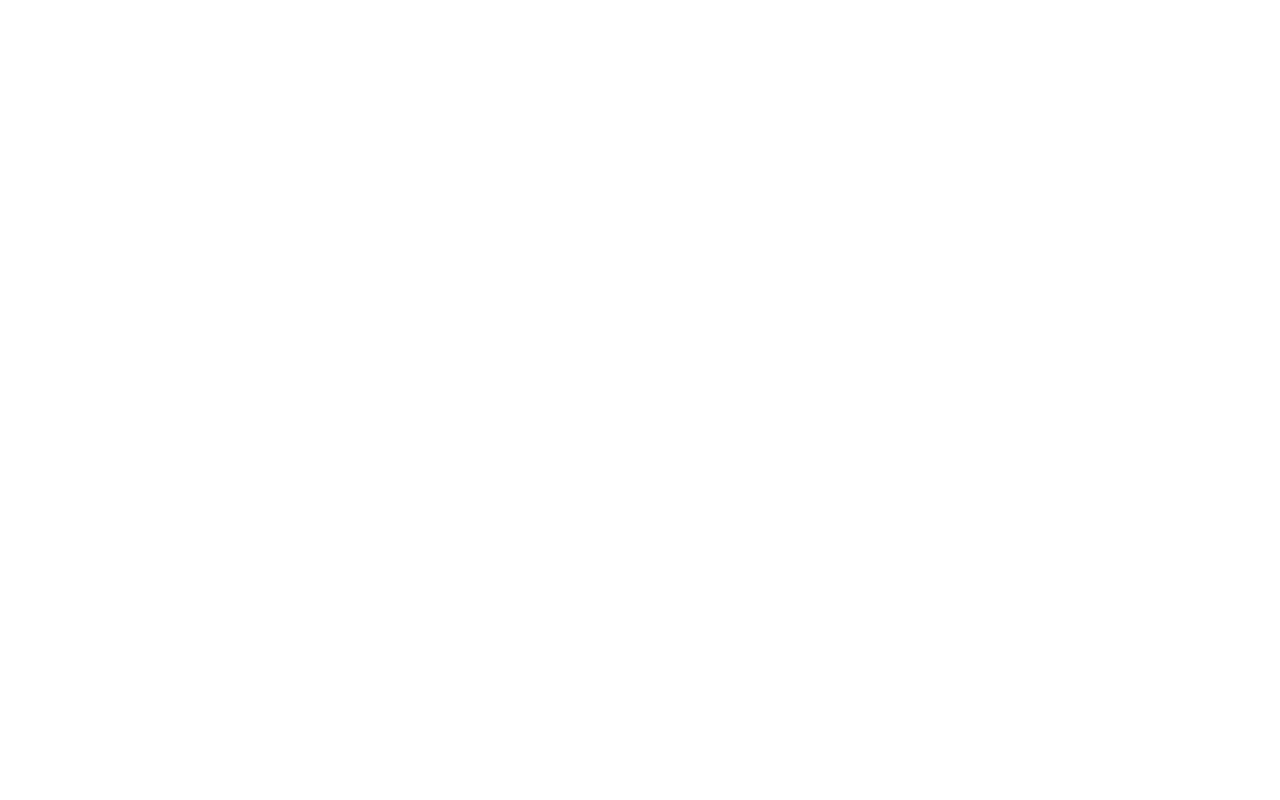
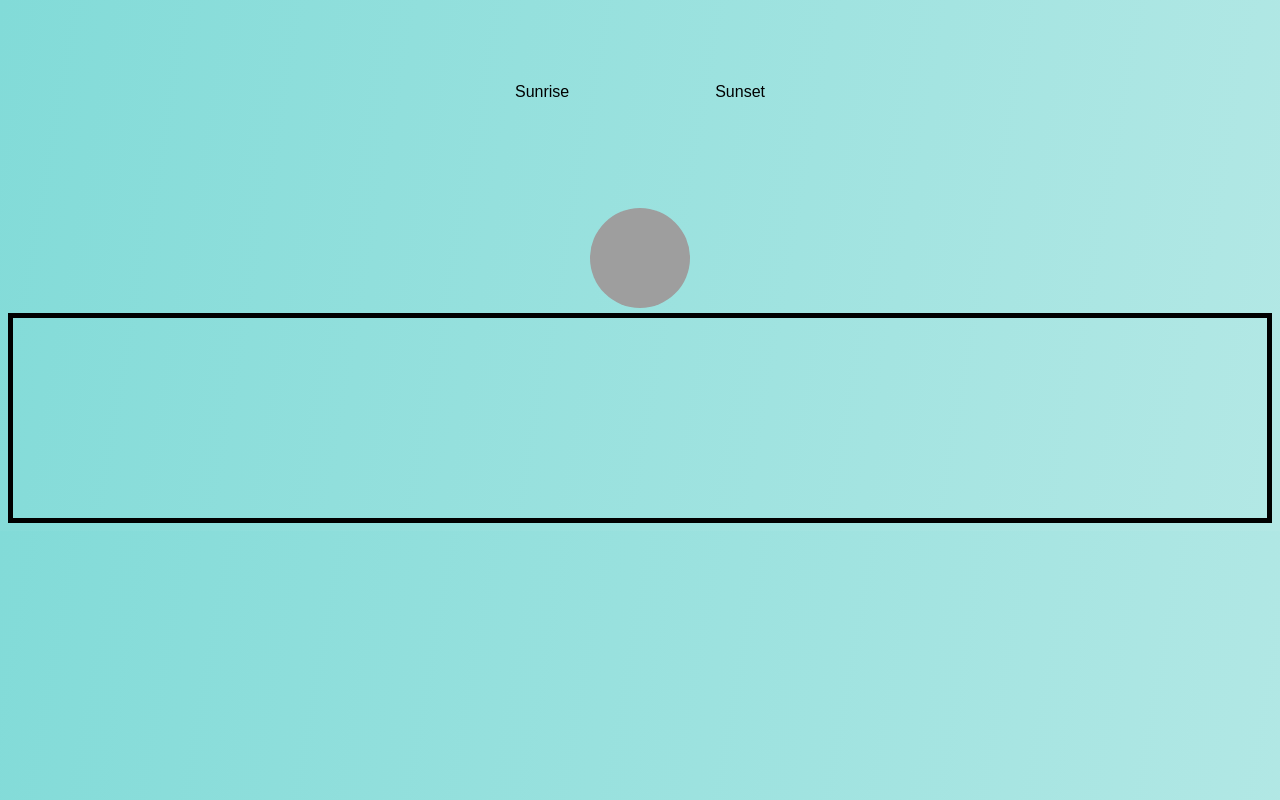
Before and after one commit to LukePadula/WeatherApp, a plain HTML site: page index.html in a window 1280 px wide. Drawn offline with nearby package versions, Linux system fonts and the light colour scheme; grey boxes are pictures that could not be loaded; a web font is replaced by a local one.

Commit message:
2nd commit

```diff
--- a/index.html
+++ b/index.html
@@ -7,7 +7,46 @@
     <link rel="stylesheet" href="style.css" />
     <script src="https://cdn.jsdelivr.net/npm/axios/dist/axios.min.js"></script>
     <script async defer type="module" src="index.js"></script>
+    <link rel="preconnect" href="https://fonts.googleapis.com" />
+    <link rel="preconnect" href="https://fonts.gstatic.com" crossorigin />
+    <link
+      href="https://fonts.googleapis.com/css2?family=Signika+Negative:wght@300;400;500;600;700&display=swap"
+      rel="stylesheet"
+    />
     <title>My Weather</title>
   </head>
-  <body></body>
+  <body>
+    <header>
+      <div class="location-header">
+        <h1 class="location"></h1>
+        <div class="location-sun-info">
+          <div class="sunrise">Sunrise</div>
+          <div class="sunset">Sunset</div>
+        </div>
+      </div>
+    </header>
+    <div class="gif-cont">
+      <img
+        src="https://cdn.dribbble.com/users/1815906/screenshots/15400480/media/0b65b2c5235524614e404a6645de2d19.gif"
+        class="gif"
+      />
+    </div>
+    <main>
+      <div class="weather-today">
+        <div class="weather-time-1"></div>
+        <div class="weather-time-2"></div>
+        <div class="weather-time-3"></div>
+        <div class="weather-time-4"></div>
+        <div class="weather-time-5"></div>
+        <div class="weather-time-6"></div>
+      </div>
+      <div class="weather-upcoming">
+        <div class="weather-day-1"></div>
+        <div class="weather-day-2"></div>
+        <div class="weather-day-3"></div>
+        <div class="weather-day-4"></div>
+        <div class="weather-day-5"></div>
+      </div>
+    </main>
+  </body>
 </html>
--- a/index.js
+++ b/index.js
@@ -25,15 +25,28 @@
   console.log(data.city.sunset);
 
   console.log(data.list);
+  setHeaderContent(data.city);
 };
 
 // Set DOM.
-
 const setDom = (data) => {
   setHeaderContent(data.city);
 };
 
-const setHeaderContent = (city) => {};
+const setHeaderContent = (city) => {
+  const header = document.getElementsByClassName("location");
+  header[0].textContent = city.name;
+
+  const sunriseEl = document.getElementsByClassName("sunrise");
+  const sunsetEl = document.getElementsByClassName("sunset");
+
+  //   Calulate sunset/sunrise dates
+  let sunrise = new Date(city.sunrise * 1000);
+  let sunset = new Date(city.sunset * 1000);
+
+  sunriseEl[0].textContent += ` ${sunrise.getHours()}:${sunrise.getMinutes()}`;
+  sunsetEl[0].textContent += ` ${sunset.getHours()}:${sunset.getMinutes()}`;
+};
 
 const setWeatherContent = (data) => {};
 
--- a/style.css
+++ b/style.css
@@ -0,0 +1,51 @@
+body {
+  background: rgb(2, 0, 36);
+  background: linear-gradient(
+    100deg,
+    rgb(59, 172, 182) 0%,
+    rgb(130, 219, 216) 0%,
+    rgb(179, 232, 229) 100%
+  );
+  font-family: "Signika Negative", sans-serif;
+}
+
+header {
+  display: flex;
+  justify-content: center;
+}
+
+h1 {
+  font-size: 3.5rem;
+  color: white;
+}
+
+.location-header {
+  display: flex;
+  flex-direction: column;
+  align-items: center;
+  width: 70vw;
+  height: 200px;
+}
+
+.location-sun-info {
+  width: 250px;
+  display: flex;
+  justify-content: space-between;
+}
+
+.weather-today {
+  margin-top: 5px;
+  border: 5px black solid;
+  height: 200px;
+}
+
+.gif-cont {
+  display: flex;
+  justify-content: center;
+}
+
+.gif {
+  width: 100px;
+  height: 100px;
+  border-radius: 50%;
+}
```
